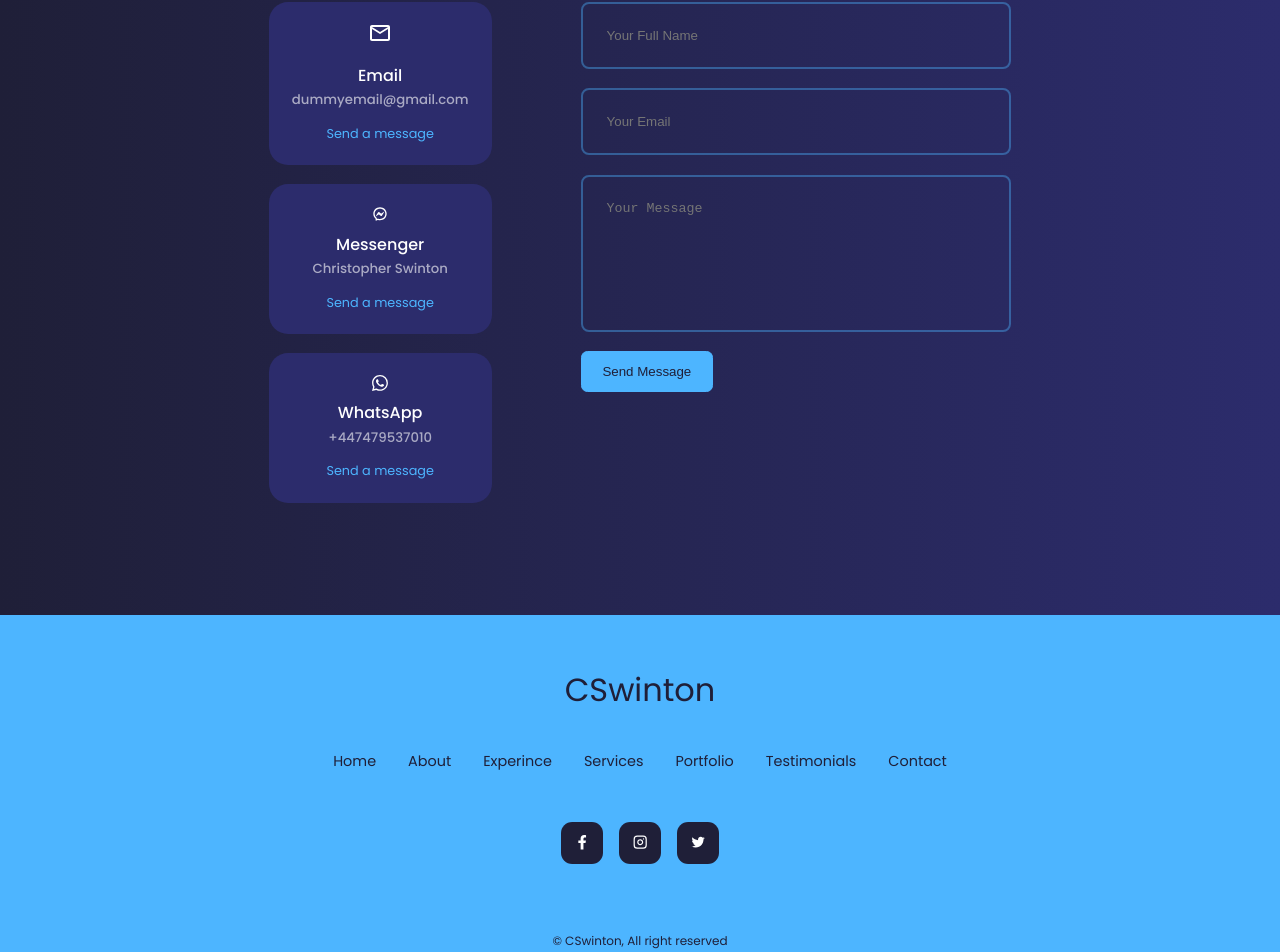
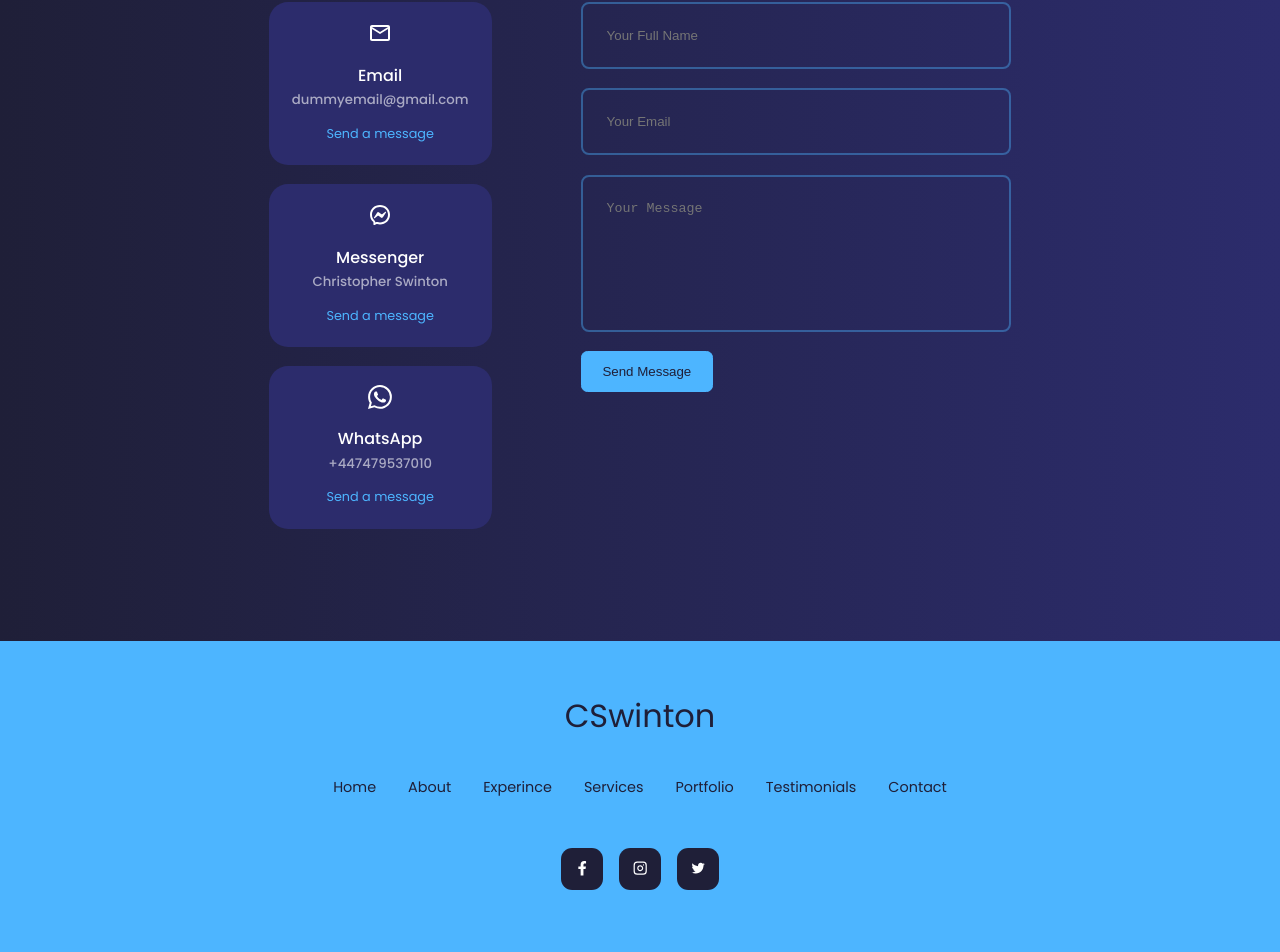
Before and after one commit to Swinny96/react-portfolio-website-1, a React (Create React App) app: page / in a window 1280 px wide. Shown: the part 5335-6287 px from the top of the page. Built offline with nearby package versions, Linux system fonts and the light colour scheme.

Commit message:
Added icon class

```diff
--- a/src/components/Contact/Contact.jsx
+++ b/src/components/Contact/Contact.jsx
@@ -36,13 +36,13 @@ const Contact = () => {
             <ContactLink href='mailto:dummyemail@gmail.com' target='_blank'>Send a message</ContactLink>
           </ContactOption>
           <ContactOption>
-            <RiMessengerLine/>
+            <RiMessengerLine className='contact__option-icon'/>
             <ContactType>Messenger</ContactType>
             <ContactName>Christopher Swinton</ContactName>
             <ContactLink href='https://facebook.com' target='_blank'>Send a message</ContactLink>
           </ContactOption>
           <ContactOption>
-            <BsWhatsapp/>
+            <BsWhatsapp className='contact__option-icon'/>
             <ContactType>WhatsApp</ContactType>
             <ContactName>+447479537010</ContactName>
             <ContactLink href='https://api.whatsapp.com/send?phone=+447479537010' target='_blank'>Send a message</ContactLink>
```
